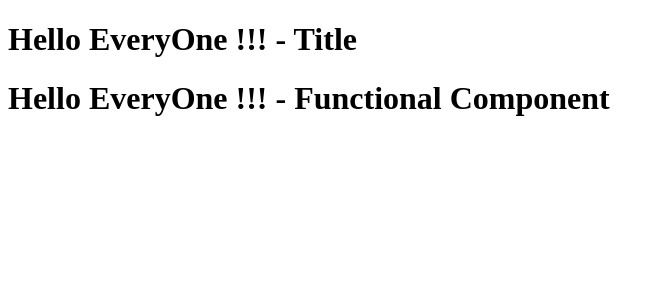
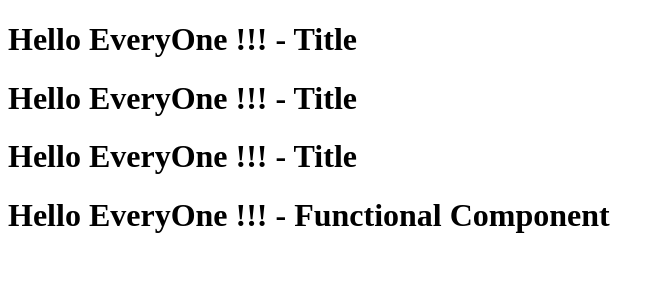
Before and after one commit to ErShubham4u/CJC, a React (Vite) app: page / in a window 1280 px wide. Shown: the top 300 px of the page, without its empty margins (0-665 px from the left). Built offline with nearby package versions, Linux system fonts and the light colour scheme.

Commit message:
Class - 02 ( Part - 05 )

```diff
--- a/App.js
+++ b/App.js
@@ -12,17 +12,13 @@ Functional Component  - NEW
 
 // React Functional Component
 
-const MainHeading = () => <h1 className="heading">Hello EveryOne !!! - MainHeading</h1>;
-
-const SubHeading = () => {
-  return <h1 className="heading">Hello EveryOne !!! - SubHeading</h1>;
-};
-
 const Title = () => <h1 className="title">Hello EveryOne !!! - Title</h1>;
 
 const HeadingComponent = () => (
   <div className="container">
+    {Title()}
     <Title />
+    <Title></Title>
     <h1 className="heading">Hello EveryOne !!! - Functional Component</h1>
   </div>
 );
```
